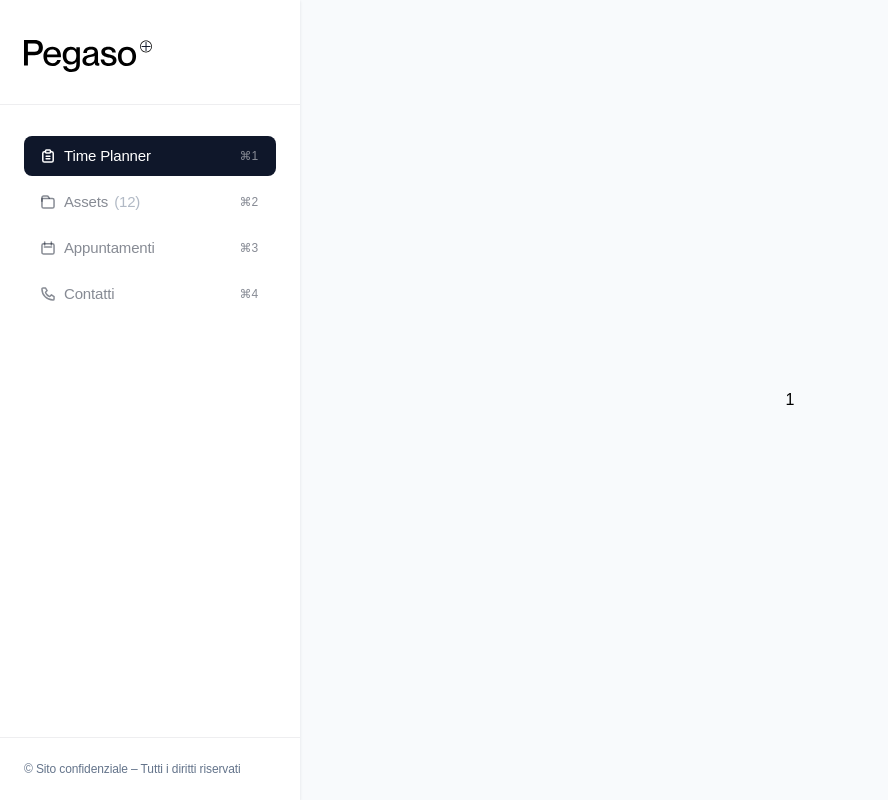
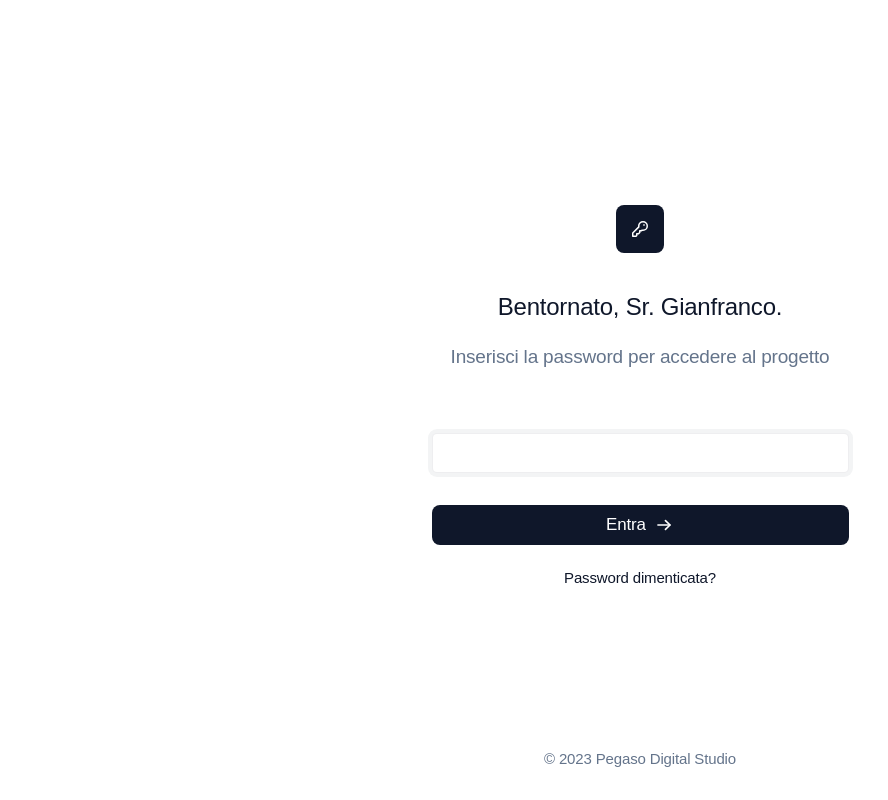
Before and after one commit to addsac/Service-Delivery-Platform, a Next.js app: page / in a window 1280 px wide. Shown: the whole page, without its empty margins (0-888 px from the left). Built offline with nearby package versions, Linux system fonts and the light colour scheme; a web font is replaced by a local one.

Commit message:
general debug

```diff
--- a/app/globals.css
+++ b/app/globals.css
@@ -17,11 +17,14 @@ input{
     box-shadow: 0px 1px 3px rgba(15, 23, 42, 0.1), inset 0px -1px 0px rgba(0, 0, 0, 0.1);
 }
 .input-1:focus, .input-1:active{
-    outline: 4px solid rgba(30, 41, 59, 0.1);
-    box-shadow: none;
+    @apply outline-none ring-4 ring-slate-800/5;
 }
 
 /* Button */
+button{
+    @apply active:scale-95 transition;
+}
+
 .btn-size-sm{
     @apply rounded-sm text-base px-[14px] py-[8px] flex-center gap-x-[6px];
 }
--- a/app/page.js
+++ b/app/page.js
@@ -13,12 +13,14 @@ export default function Home() {
 
   return (
     <>
-      <Sidebar />
+      { security && <Sidebar /> }
       <main className='pl-[300px]'>
         <AnimatePresence>
-          { !security && <PasswordModal password={store.password} /> }
-          { security && <Content /> }
+          { !security &&
+            <PasswordModal password={store.password} />
+          }
         </AnimatePresence>
+        { security && <Content /> }
       </main>
     </>
   )
--- a/store/atom/securityAtom.js
+++ b/store/atom/securityAtom.js
@@ -2,5 +2,5 @@ import { atom } from 'recoil'
 
 export const securityState = atom({
     key: 'securityState',
-    default: true, // true = password check done right, false = wrong password
+    default: false, // true = password check done right, false = wrong password
 })
```
